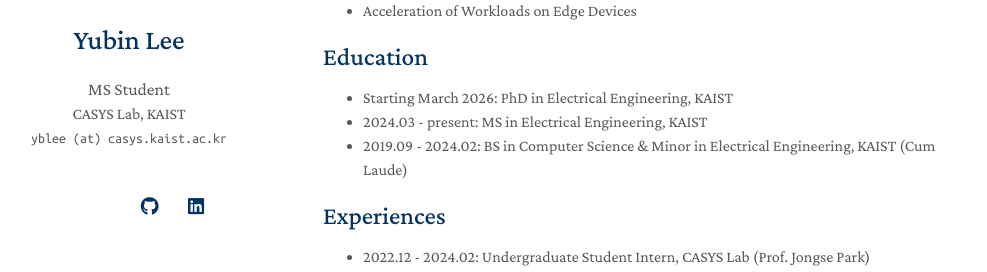
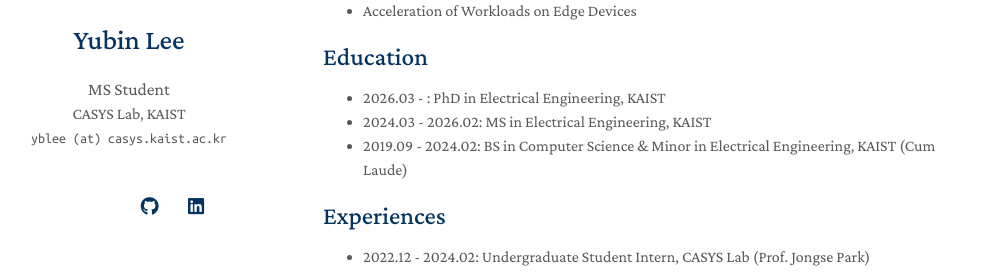
Before and after one commit to 727yubin/727yubin.github.io, a Jekyll site: the page built from index.md, in a window 1280 px wide and 900 px high. Shown: the part 220-492 px from the top of the window, without its empty margins (147-1134 px from the left). Built offline with Jekyll 4.4.1, drawn with Linux system fonts in a browser that asks for light colours; nearby versions of some CDN libraries; a style sheet for code colours, icons or effects is not loaded; our own code applies the rules of GitHub Pages for plain Markdown files.

Commit message:
Done with master's thesis defense!

```diff
--- a/index.md
+++ b/index.md
@@ -12,8 +12,8 @@ I am a MS student in EE at <a href="https://kaist.ac.kr">KAIST</a>, advised by <
 - Acceleration of Workloads on Edge Devices
 
 ## Education
-- Starting March 2026: PhD in Electrical Engineering, KAIST
-- 2024.03 - present: MS in Electrical Engineering, KAIST
+- 2026.03 - : PhD in Electrical Engineering, KAIST
+- 2024.03 - 2026.02: MS in Electrical Engineering, KAIST
 - 2019.09 - 2024.02: BS in Computer Science & Minor in Electrical Engineering, KAIST (Cum Laude)
 
 ## Experiences
```
